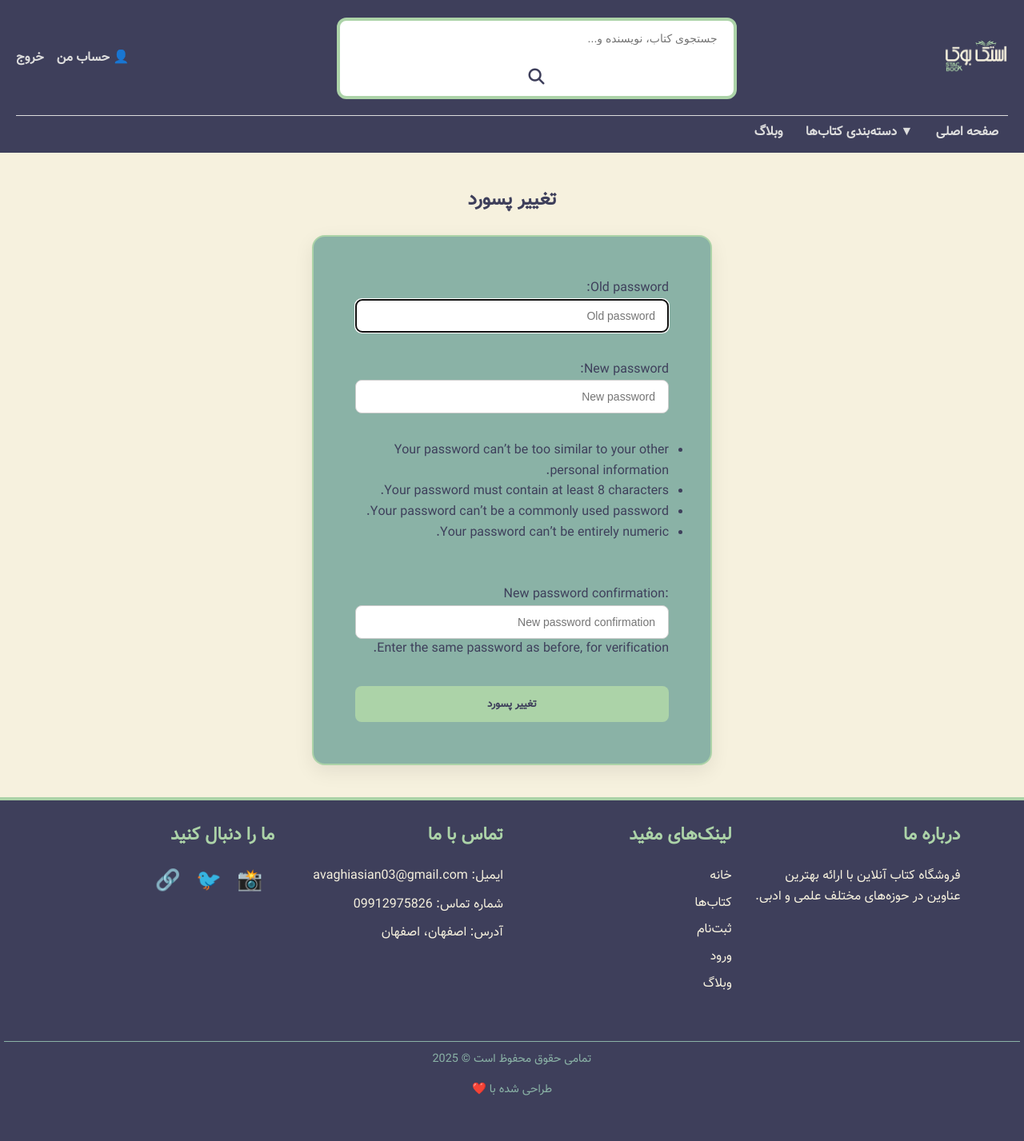
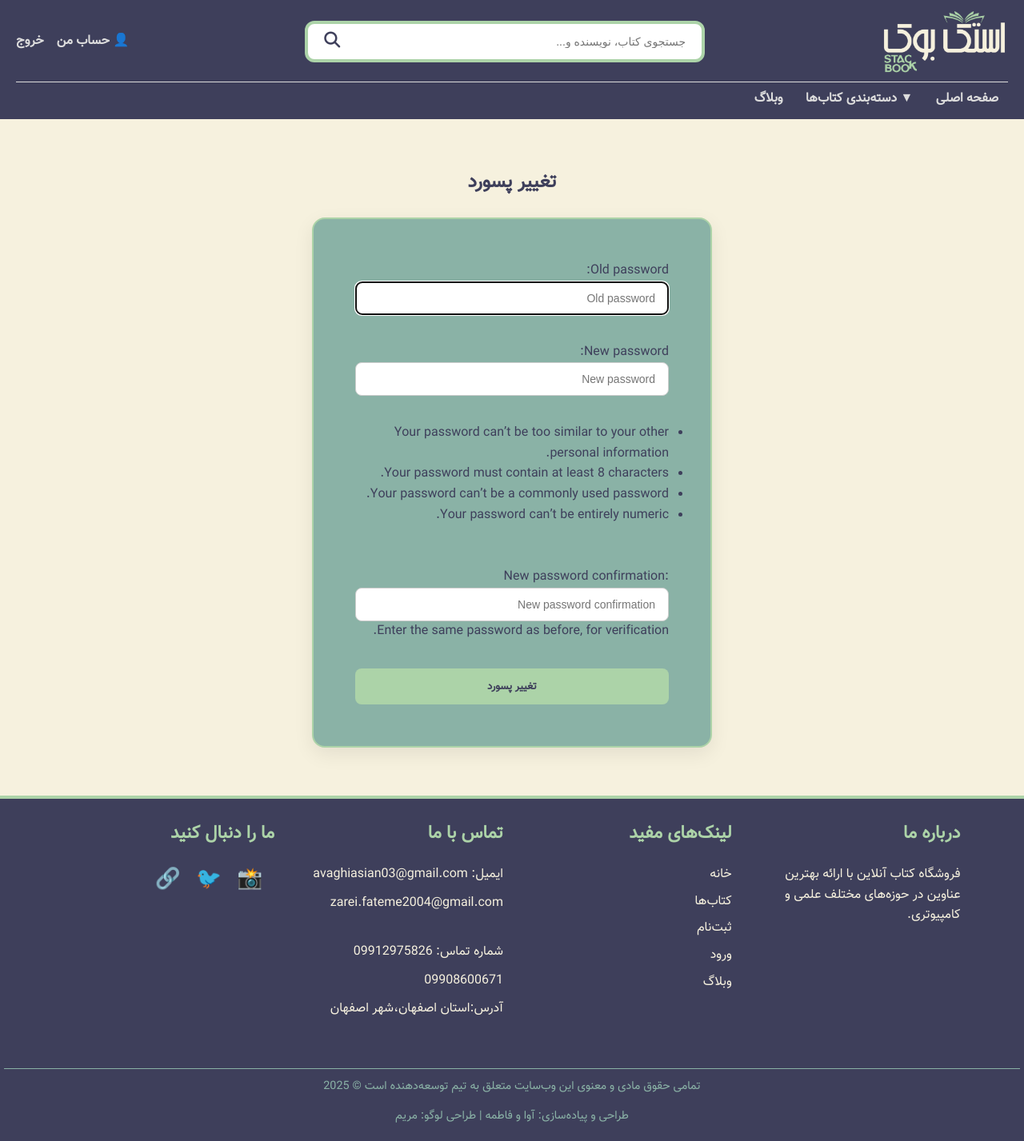
Before and after one commit to AvaGhiasian/CS-Bookstore, a Django app: page /users/password-change/ in a window 1280 px wide. Shown: the whole page at 80% size. Before the commit the page ends 1370 px from the top, so only its background shows below. Run offline with Django 5.2, Linux system fonts and the light colour scheme; the visitor is signed in with stand-in values (Sample User, id 1); data that the repository does not hold is empty; parts of the project's set-up code (start-up, migrations or seed data) failed here and were passed over.

Commit message:
new updates

```diff
--- a/static/css/partials/header.css
+++ b/static/css/partials/header.css
@@ -131,7 +131,6 @@
     padding: 10px 0;
 }
 
-/* Individual links */
 .dropdown-content a {
     color: #3E3F5B;
     padding: 10px 20px;
--- a/store/templates/store/search.html
+++ b/store/templates/store/search.html
@@ -1,5 +1,6 @@
 {% extends "parent/base.html" %}
 {% load  static %}
+
 {% block content %}
     <link rel="stylesheet" type="text/css" href="{% static 'store/css/search.css' %}">
     <div class="store-container">
--- a/store/views.py
+++ b/store/views.py
@@ -96,7 +96,7 @@ def review_book(request, pk, slug):
     book = get_object_or_404(Book, id=pk, slug=slug)
 
     if request.method == 'POST':
-        review_form = ReviewForm(request.POST)
+        review_form = ReviewForm(data=request.POST)
         if review_form.is_valid():
             review = review_form.save(commit=False)
             review.book = book
--- a/templates/partials/footer.html
+++ b/templates/partials/footer.html
@@ -6,7 +6,7 @@
     <div class="container footer-content">
         <div class="footer-section about">
             <h4>درباره ما</h4>
-            <p>فروشگاه کتاب آنلاین با ارائه بهترین عناوین در حوزه‌های مختلف علمی و ادبی.</p>
+            <p>فروشگاه کتاب آنلاین با ارائه بهترین عناوین در حوزه‌های مختلف علمی و کامپیوتری.</p>
         </div>
         <div class="footer-section links">
             <h4>لینک‌های مفید</h4>
@@ -21,8 +21,11 @@
         <div class="footer-section contact">
             <h4>تماس با ما</h4>
             <p><a href="mailto:avaghiasian03@gmail.com"></a>ایمیل: avaghiasian03@gmail.com</p>
+            <p><a href="mailto:zarei.fateme2004@gmail.com"></a>zarei.fateme2004@gmail.com</p>
+            <br>
             <p><a href="tel:09912975826"></a>شماره تماس: 09912975826</p>
-            <p>آدرس: اصفهان، اصفهان</p>
+            <p><a href="tel:09908600671"></a>09908600671</p>
+            <p>آدرس:استان اصفهان،شهر اصفهان</p>
         </div>
         <div class="footer-section social">
             <h4>ما را دنبال کنید</h4>
@@ -32,7 +35,7 @@
         </div>
     </div>
     <div class="footer-bottom">
-        <p>تمامی حقوق محفوظ است &copy; {% now "Y" %}</p>
-        <p>طراحی شده با ❤️</p>
+        <p>تمامی حقوق مادی و معنوی این وب‌سایت متعلق به تیم توسعه‌دهنده است &copy; {% now "Y" %}</p>
+        <p>طراحی و پیاده‌سازی: آوا و فاطمه | طراحی لوگو: مریم</p>
     </div>
 </footer>
--- a/users/static/users/css/forms/password_change.css
+++ b/users/static/users/css/forms/password_change.css
@@ -1,7 +1,7 @@
 .change-password-section {
     background-color: #F6F1DE;
     min-height: 100vh;
-    padding: 40px 0;
+    padding: 60px 0;
     display: flex;
     justify-content: center;
     align-items: center;
@@ -28,7 +28,7 @@ h1 {
     font-weight: bold;
 }
 
-form {
+.change-password-section form {
     display: flex;
     flex-direction: column;
     gap: 18px;
--- a/users/static/users/css/users/profile.css
+++ b/users/static/users/css/users/profile.css
@@ -74,7 +74,6 @@
     background-color: #8AB2A6;
 }
 
-/* Main Content */
 .user-main {
     flex: 1;
     background-color: #ddd;
```
Also changed, not shown: users/templates/users/profile.html (+30 -27 lines), post_images/stsmall507x507-pad600x600f8f8f8.jpeg (added), product_images/2025/05/28/9780135957059.jpg (added), product_images/2025/05/28/9781593274245.jpg (added), product_images/2025/05/28/9781683925378-us.jpg (added), product_images/2025/05/28/cover_image.jpg (added), product_images/2025/05/28/machine-learning-for-absolute-beginners-original-imagkkvrmvdggh8k.webp (added), product_images/2025/05/28/the-mythical-man-month--essays-on-softwa.webp (added), profile_images/photo_2025-05-28_16-26-05.jpg (added), static/logo/logo.png.
